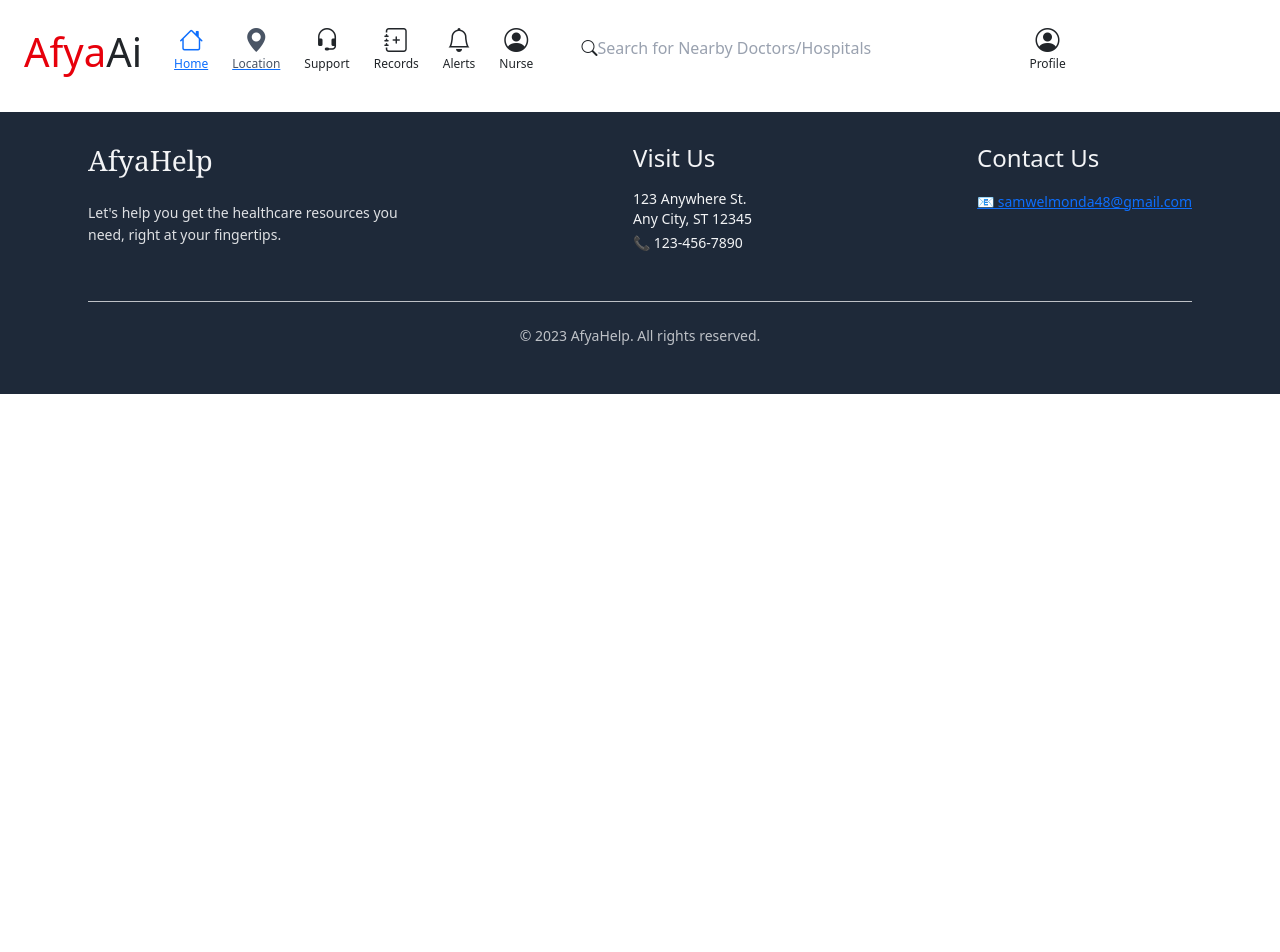
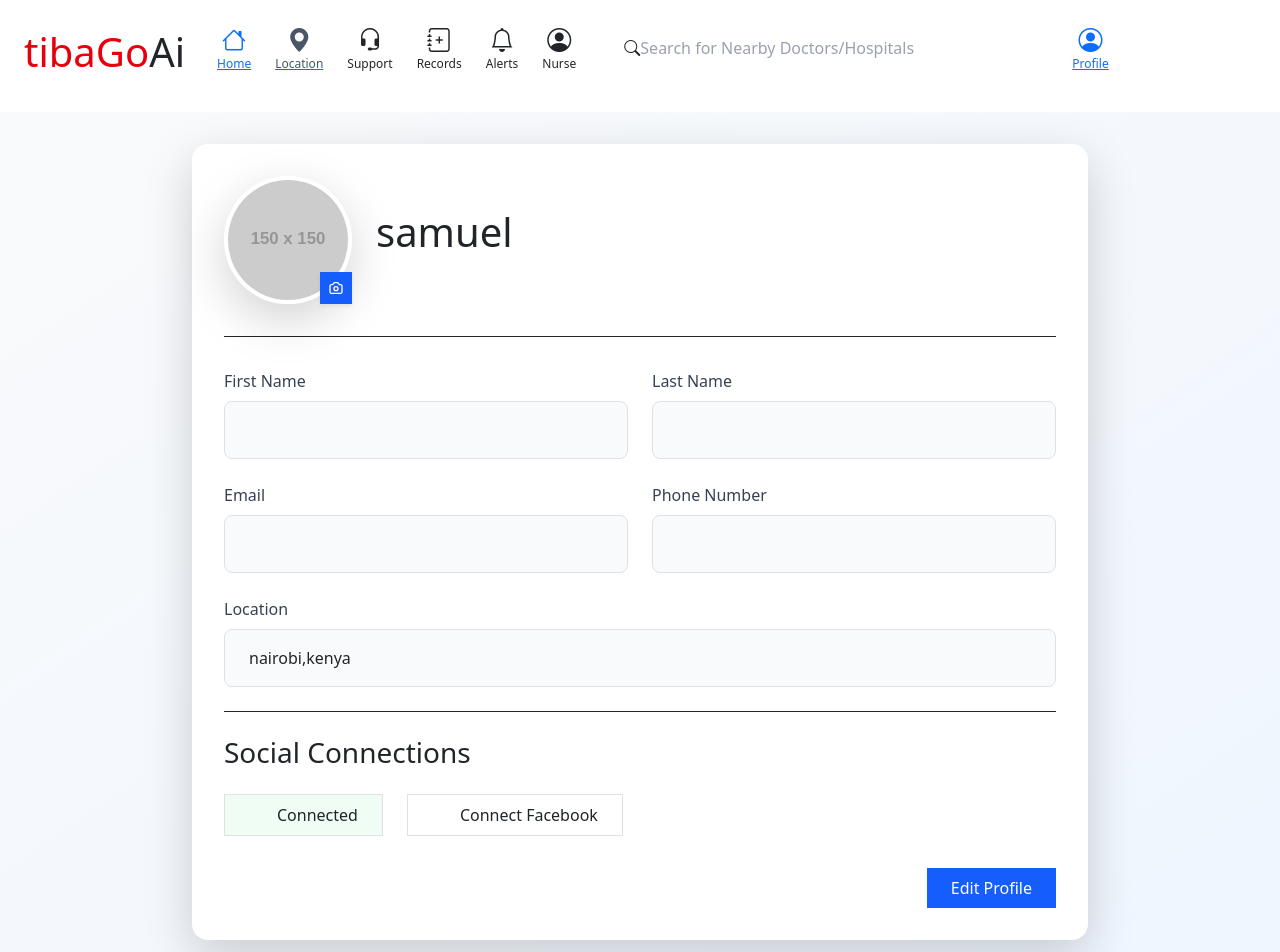
Before and after one commit to TechWithMonda/TibaGo, a Vue app: page /profile in a window 1280 px wide. Shown: the top 952 px of the page. Before the commit the page ends 800 px from the top, so only its background shows below. Built offline with nearby package versions, Linux system fonts and the light colour scheme.

Commit message:
added profile

```diff
--- a/src/components/Footer.vue
+++ b/src/components/Footer.vue
@@ -31,7 +31,7 @@
 
             <!-- Copyright -->
             <div class="border-t border-white-700 mt-8 pt-6 text-center text-sm opacity-75">
-                <p>&copy; 2023 AfyaHelp. All rights reserved.</p>
+                <p>&copy; 2023 tibaGo. All rights reserved.</p>
             </div>
         </div>
     </div>
--- a/src/components/NavBar.vue
+++ b/src/components/NavBar.vue
@@ -2,7 +2,7 @@
   <nav class="bg-grey  shadow-md p-4">
     <div class="flex justify-between items-center">
       <!-- Logo -->
-      <h1 class="text-xl font-bold"><span class="text-red-600">Afya</span>Ai</h1>
+      <h1 class="text-xl font-bold"><span class="text-red-600">tibaGo</span>Ai</h1>
 
       <!-- Hamburger Icon (Only on small screens) -->
       <button @click="isOpen = !isOpen" class="md:hidden text-2xl bg-blue">
@@ -52,10 +52,12 @@
     class="bg-w text-grey placeholder-gray-400 outline-none ml-2 w-full"
   />
 </div>
-  <li class="group flex flex-col items-center cursor-pointer justify-end">
-          <i class="bi bi-person-circle text-2xl group-hover:text-blue-500 transition duration-300"></i>
-          <span class="text-xs  group-hover:text-blue-500">Profile</span>
-        </li>
+  <router-link to="Profile">
+    <li class="group flex flex-col items-center cursor-pointer justify-end">
+            <i class="bi bi-person-circle text-2xl group-hover:text-blue-500 transition duration-300"></i>
+            <span class="text-xs  group-hover:text-blue-500">Profile</span>
+          </li>
+  </router-link>
 
       </ul>
     </div>
--- a/src/router/index.js
+++ b/src/router/index.js
@@ -3,6 +3,7 @@ import HomeView from '../views/HomeView.vue'
 import Login from '../views/Login.vue'
 import Register from '@/views/Register.vue'
 import Locator from '@/views/Locator.vue'
+import Profile from '@/views/Profile.vue'
 
 
 const router = createRouter({
@@ -40,6 +41,13 @@ const router = createRouter({
       component: Locator,
       meta:{showHeaderFooter: true},
     },
+    {
+      path: '/profile',
+      name: 'Profile',
+      component: Profile,
+      meta:{showHeaderFooter: true},
+    },
+
 
   ],
 })
--- a/src/views/HomeView.vue
+++ b/src/views/HomeView.vue
@@ -4,7 +4,7 @@
   <!-- Left Section: Text and Emergency Button -->
   <div class="max-w-2xl space-y-6 text-center lg:text-left mb-10 lg:mb-0 mr-8">
     <h1 class="text-5xl md:text-6xl font-bold text-gray-900 mb-4 animate-fade-in-up">
-      <span class="text-red-600">Afya</span>AsistantAi
+      <span class="text-red-600">tibaGo</span>AsistantAi
     </h1>
     <p class="text-lg md:text-xl text-gray-600 leading-relaxed animate-fade-in-up delay-100">
       Instant Medical Assistance at Your Fingertips! 🚑📱<br>
@@ -98,14 +98,15 @@
               <div class="p-4 bg-red-50 rounded-lg mt-4">
                 <p class="font-semibold text-red-600">🏥 Problem Solved:</p>
                 <p>Instant access to nearby medical facilities with live availability updates</p>
-              </div>
-              <router-link
+                <router-link
                 to="/Locator" class="no-underline hover:no-underline focus:no-underline focus:outline-none">
   <li class="group flex flex-col items-center cursor-pointer">
     <i class="bi bi-geo-alt-fill text-2xl text-gray-600 group-hover:text-blue-500 transition duration-300"></i>
-    <span class="text-xs text-gray-600 group-hover:text-blue-500 transition duration-300">Location</span>
+    <span class="text-xs text-gray-600 group-hover:text-blue-500 transition duration-300">Click To See Hospitals near you</span>
   </li>
 </router-link>
+              </div>
+
             </div>
           </div>
           <div class="lg:w-1/2 mt-8 lg:mt-0">
--- /dev/null
+++ b/src/views/Profile.vue
@@ -0,0 +1,235 @@
+<template>
+    <div class="min-h-screen bg-gradient-to-br from-gray-50 to-blue-50 p-8">
+      <div class="max-w-4xl mx-auto bg-white rounded-2xl shadow-lg p-8">
+        <!-- Profile Header -->
+        <div class="flex flex-col md:flex-row items-center gap-6 mb-8 border-b pb-8">
+          <div class="relative group">
+            <img
+              :src="user.avatar"
+              alt="Profile picture"
+              class="w-32 h-32 rounded-full border-4 border-white shadow-lg"
+            >
+            <button
+              @click="triggerAvatarUpload"
+              class="absolute bottom-0 right-0 bg-blue-600 text-white p-2 rounded-full shadow-sm hover:bg-blue-700 transition-colors"
+            >
+              <svg class="w-4 h-4" fill="none" stroke="currentColor" viewBox="0 0 24 24">
+                <path stroke-linecap="round" stroke-linejoin="round" stroke-width="2" d="M3 9a2 2 0 012-2h.93a2 2 0 001.664-.89l.812-1.22A2 2 0 0110.07 4h3.86a2 2 0 011.664.89l.812 1.22A2 2 0 0018.07 7H19a2 2 0 012 2v9a2 2 0 01-2 2H5a2 2 0 01-2-2V9z"/>
+                <path stroke-linecap="round" stroke-linejoin="round" stroke-width="2" d="M15 13a3 3 0 11-6 0 3 3 0 016 0z"/>
+              </svg>
+            </button>
+          </div>
+
+          <div class="text-center md:text-left">
+            <h1 class="text-3xl font-bold text-gray-800 mb-2">{{ user.name }}</h1>
+            <p class="text-gray-600">{{ user.email }}</p>
+            <p class="text-gray-600">{{ user.phone }}</p>
+          </div>
+        </div>
+
+        <!-- Profile Form -->
+        <form @submit.prevent="handleSave" class="space-y-6">
+          <div class="grid grid-cols-1 md:grid-cols-2 gap-6">
+            <!-- First Name -->
+            <div>
+              <label class="block text-gray-700 mb-2 font-medium">First Name</label>
+              <input
+                v-model="formData.firstName"
+                type="text"
+                :readonly="!isEditing"
+                class="w-full px-4 py-3 rounded-lg border border-gray-200 focus:border-blue-500 focus:outline-none transition-colors"
+                :class="{ 'bg-gray-50': !isEditing, 'border-red-500': errors.firstName }"
+              >
+              <span v-if="errors.firstName" class="text-red-500 text-sm mt-1 block">{{ errors.firstName }}</span>
+            </div>
+
+            <!-- Last Name -->
+            <div>
+              <label class="block text-gray-700 mb-2 font-medium">Last Name</label>
+              <input
+                v-model="formData.lastName"
+                type="text"
+                :readonly="!isEditing"
+                class="w-full px-4 py-3 rounded-lg border border-gray-200 focus:border-blue-500 focus:outline-none transition-colors"
+                :class="{ 'bg-gray-50': !isEditing, 'border-red-500': errors.lastName }"
+              >
+              <span v-if="errors.lastName" class="text-red-500 text-sm mt-1 block">{{ errors.lastName }}</span>
+            </div>
+
+            <!-- Email -->
+            <div>
+              <label class="block text-gray-700 mb-2 font-medium">Email</label>
+              <input
+                v-model="formData.email"
+                type="email"
+                :readonly="!isEditing"
+                class="w-full px-4 py-3 rounded-lg border border-gray-200 focus:border-blue-500 focus:outline-none transition-colors"
+                :class="{ 'bg-gray-50': !isEditing, 'border-red-500': errors.email }"
+              >
+              <span v-if="errors.email" class="text-red-500 text-sm mt-1 block">{{ errors.email }}</span>
+            </div>
+
+            <!-- Phone -->
+            <div>
+              <label class="block text-gray-700 mb-2 font-medium">Phone Number</label>
+              <input
+                v-model="formData.phone"
+                type="tel"
+                :readonly="!isEditing"
+                class="w-full px-4 py-3 rounded-lg border border-gray-200 focus:border-blue-500 focus:outline-none transition-colors"
+                :class="{ 'bg-gray-50': !isEditing, 'border-red-500': errors.phone }"
+              >
+              <span v-if="errors.phone" class="text-red-500 text-sm mt-1 block">{{ errors.phone }}</span>
+            </div>
+
+            <!-- Location -->
+            <div class="md:col-span-2">
+              <label class="block text-gray-700 mb-2 font-medium">Location</label>
+              <input
+                v-model="formData.location"
+                type="text"
+                :readonly="!isEditing"
+                class="w-full px-4 py-3 rounded-lg border border-gray-200 focus:border-blue-500 focus:outline-none transition-colors"
+                :class="{ 'bg-gray-50': !isEditing, 'border-red-500': errors.location }"
+              >
+              <span v-if="errors.location" class="text-red-500 text-sm mt-1 block">{{ errors.location }}</span>
+            </div>
+          </div>
+
+          <!-- Social Connections -->
+          <div class="border-t pt-6">
+            <h3 class="text-lg font-semibold text-gray-800 mb-4">Social Connections</h3>
+            <div class="flex gap-4">
+              <button
+                type="button"
+                @click="handleSocialConnect('google')"
+                class="flex items-center px-4 py-2 border rounded-lg hover:bg-gray-50 transition-colors"
+                :class="{ 'bg-green-50 border-green-200': user.connectedGoogle }"
+              >
+                <svg class="w-5 h-5 mr-2" viewBox="0 0 48 48">
+                  <!-- Google SVG icon -->
+                </svg>
+                {{ user.connectedGoogle ? 'Connected' : 'Connect Google' }}
+              </button>
+
+              <button
+                type="button"
+                @click="handleSocialConnect('facebook')"
+                class="flex items-center px-4 py-2 border rounded-lg hover:bg-gray-50 transition-colors"
+                :class="{ 'bg-blue-50 border-blue-200': user.connectedFacebook }"
+              >
+                <svg class="w-5 h-5 mr-2 text-blue-600" fill="currentColor" viewBox="0 0 24 24">
+                  <!-- Facebook SVG icon -->
+                </svg>
+                {{ user.connectedFacebook ? 'Connected' : 'Connect Facebook' }}
+              </button>
+            </div>
+          </div>
+
+          <!-- Form Actions -->
+          <div class="flex justify-end gap-4 mt-8">
+            <button
+              v-if="isEditing"
+              type="button"
+              @click="cancelEdit"
+              class="px-6 py-2 text-gray-600 hover:bg-gray-50 rounded-lg transition-colors"
+            >
+              Cancel
+            </button>
+
+            <button
+              type="submit"
+              class="px-6 py-2 bg-blue-600 text-white rounded-lg hover:bg-blue-700 transition-colors flex items-center"
+              :disabled="loading"
+            >
+              <span v-if="!loading">{{ isEditing ? 'Save Changes' : 'Edit Profile' }}</span>
+              <svg v-else class="animate-spin h-5 w-5 mr-3" viewBox="0 0 24 24">
+                <!-- Spinner SVG -->
+              </svg>
+            </button>
+          </div>
+        </form>
+      </div>
+    </div>
+  </template>
+
+  <script setup>
+  import { ref, reactive } from 'vue';
+
+  const isEditing = ref(false);
+  const loading = ref(false);
+  const user = reactive({
+    name: 'samuel',
+    email: '',
+    phone: '',
+    location: 'nairobi,kenya',
+    avatar: 'https://via.placeholder.com/150',
+    connectedGoogle: true,
+    connectedFacebook: false
+  });
+
+  const formData = reactive({ ...user });
+  const errors = reactive({
+    firstName: '',
+    lastName: '',
+    email: '',
+    phone: '',
+    location: ''
+  });
+
+  const validateForm = () => {
+    let isValid = true;
+    errors.firstName = !formData.firstName ? 'First name is required' : '';
+    errors.lastName = !formData.lastName ? 'Last name is required' : '';
+    errors.email = !/^\S+@\S+\.\S+$/.test(formData.email) ? 'Invalid email address' : '';
+    errors.phone = !/^\+?[1-9]\d{1,14}$/.test(formData.phone) ? 'Invalid phone number' : '';
+    errors.location = !formData.location ? 'Location is required' : '';
+
+    Object.values(errors).forEach(error => {
+      if (error) isValid = false;
+    });
+
+    return isValid;
+  };
+
+  const handleSave = async () => {
+    if (!isEditing.value) {
+      isEditing.value = true;
+      return;
+    }
+
+    if (!validateForm()) return;
+
+    loading.value = true;
+    // Simulate API call
+    setTimeout(() => {
+      Object.assign(user, formData);
+      isEditing.value = false;
+      loading.value = false;
+    }, 1500);
+  };
+
+  const cancelEdit = () => {
+    Object.assign(formData, user);
+    isEditing.value = false;
+    Object.keys(errors).forEach(key => errors[key] = '');
+  };
+
+  const triggerAvatarUpload = () => {
+    // Implement avatar upload logic
+  };
+
+  const handleSocialConnect = (provider) => {
+    // Implement social connection logic
+  };
+  </script>
+
+  <style>
+  input:read-only {
+    cursor: default;
+  }
+
+  input:focus {
+    box-shadow: 0 0 0 3px rgba(59, 130, 246, 0.2);
+  }
+  </style>
```
Also changed, not shown: 1 other file (tests, documents, lock files or other folders).
